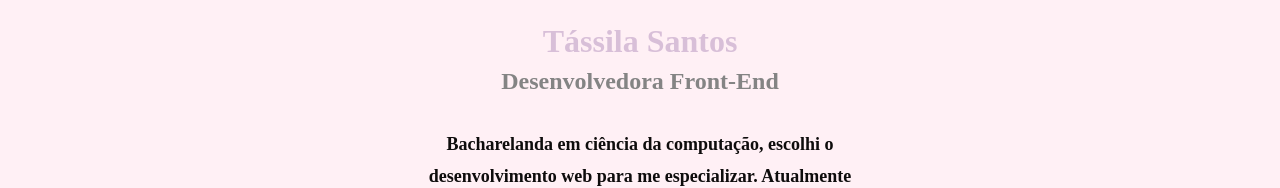
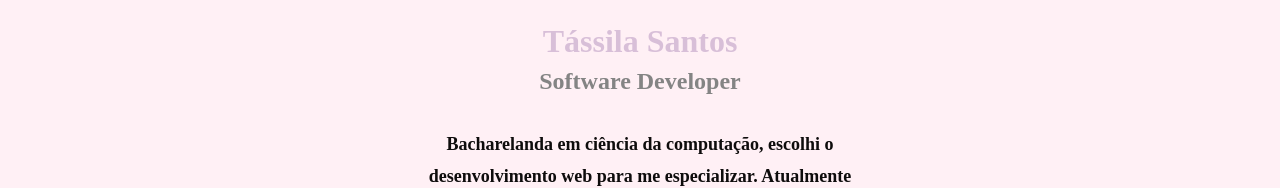
Before and after one commit to Tassilasantos/portifolio, a plain HTML site: page index.html in a window 1280 px wide. Shown: the part 407-595 px from the top of the page. Drawn offline with Linux system fonts and the light colour scheme.

Commit message:
Update index.html

```diff
--- a/index.html
+++ b/index.html
@@ -34,7 +34,7 @@
                 </div>
                 <div>
                     <h1 class="nome-completo">Tássila Santos</h1>
-                    <h2 class="profissao">Desenvolvedora Front-End</h2>
+                    <h2 class="profissao">Software Developer</h2>
                 </div>
                 <div class="texto-sobre">
                     <h4 class="descrição">Bacharelanda em ciência da computação, escolhi o desenvolvimento web para me especializar. Atualmente desenvolvo aplicações web com html, css, e javascript!</h4>
```
